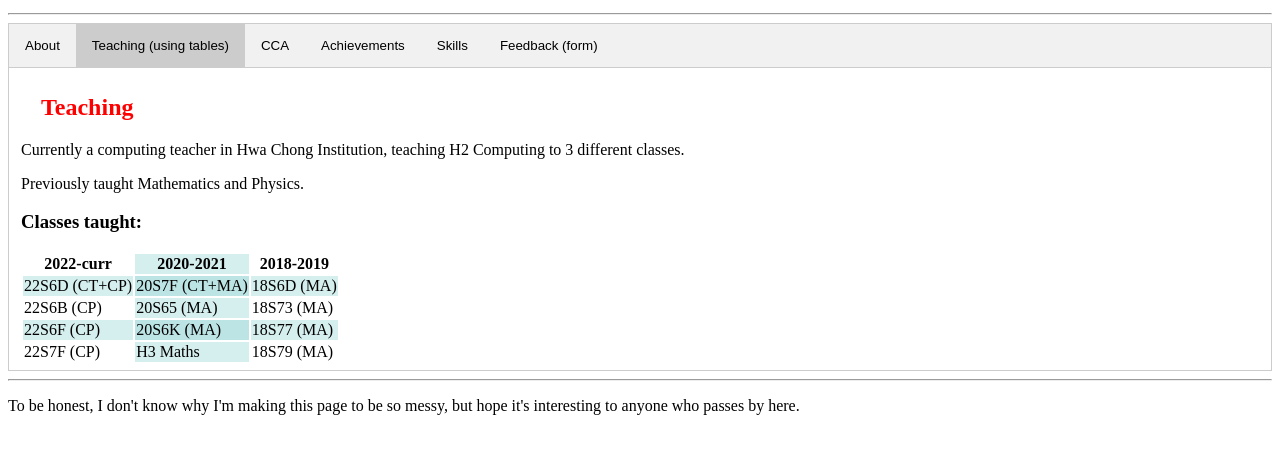
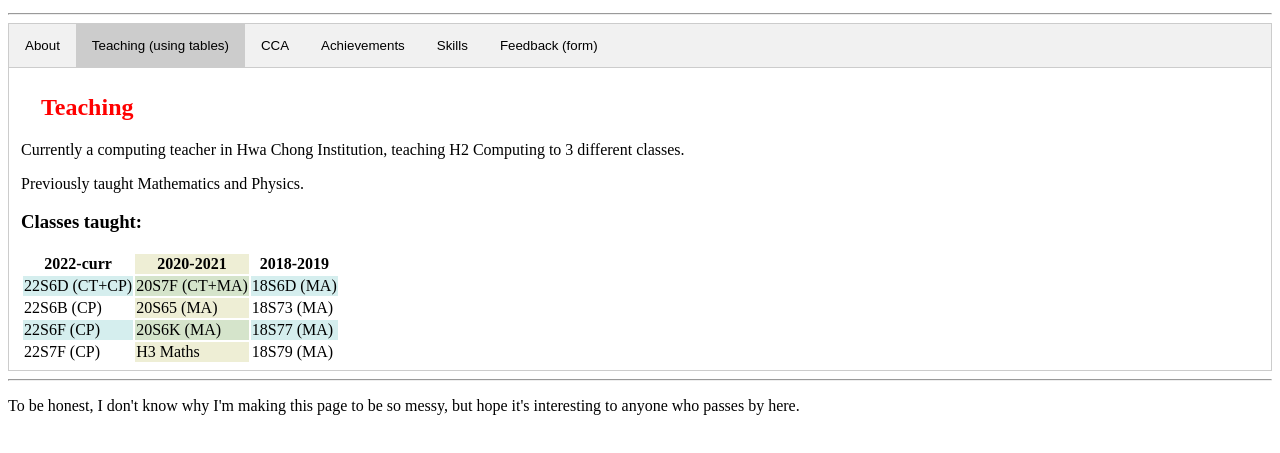
Before and after one commit to MrLeeYH/portfolio, a plain HTML site: page LeeYH.html in a window 1280 px wide. Both pictures are taken after a click on the button "Teaching (using tables)". Shown: the part 101-554 px from the top of the page. Drawn offline with Linux system fonts and the light colour scheme.

Commit message:
Update LeeYH.html

```diff
--- a/LeeYH.html
+++ b/LeeYH.html
@@ -56,7 +56,7 @@
 			}
 
 			th:nth-child(even),td:nth-child(even) {
-			  background-color: rgba(150, 212, 212, 0.4);
+			  background-color: rgba(212, 212, 150, 0.4);
 			}
 
 		</style>
```
